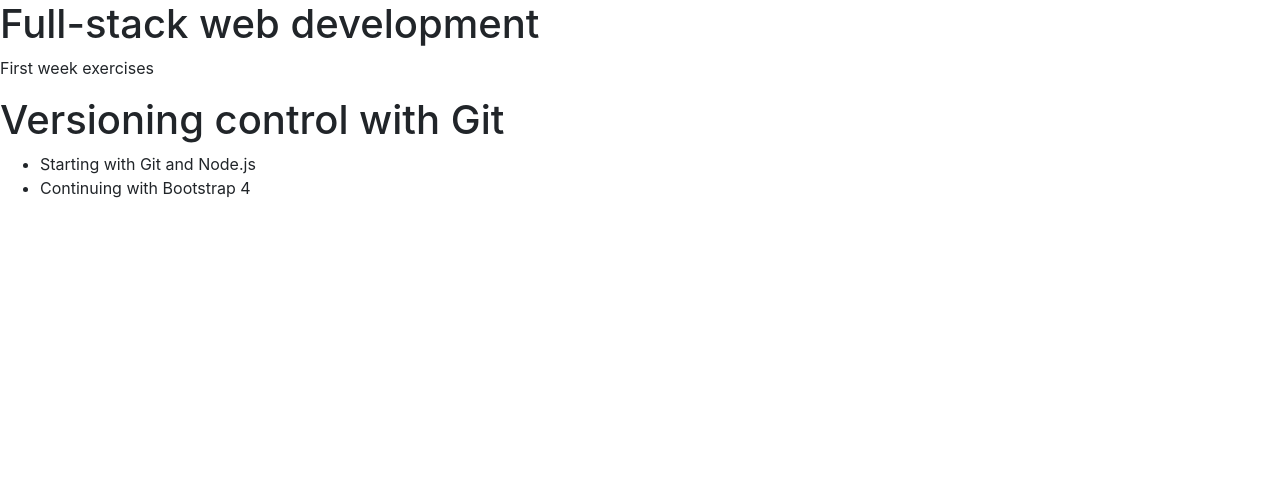
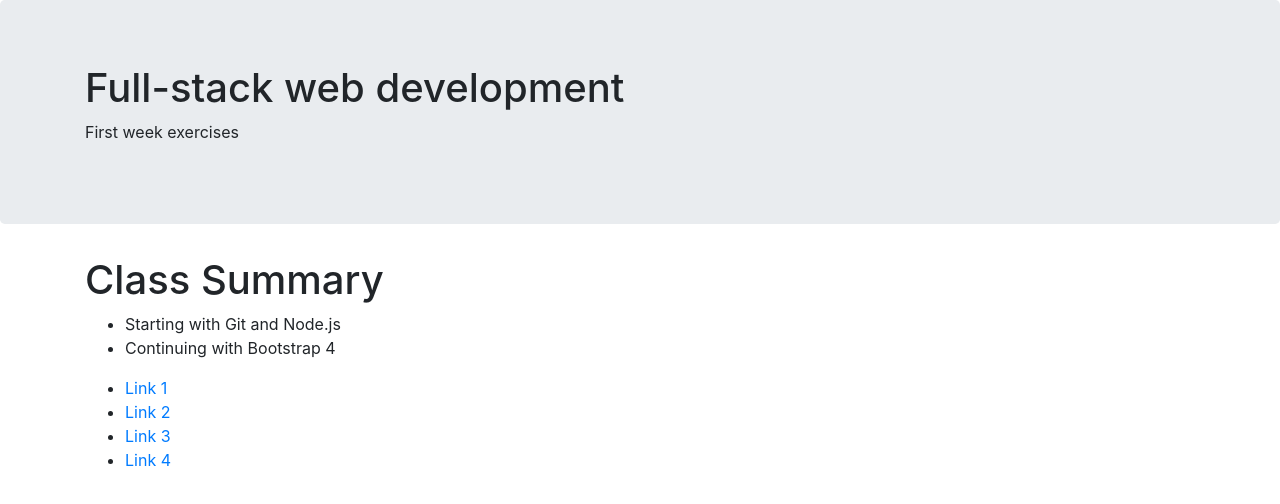
Before and after one commit to skrunic/npm-test, a website: page index.html in a window 1280 px wide. Drawn offline with nearby package versions, Linux system fonts and the light colour scheme.

Commit message:
Bootstrap, part 1

```diff
--- a/index.html
+++ b/index.html
@@ -13,18 +13,44 @@
     </head>
 
     <body>
-        <header>
+        <header class="jumbotron">
+            <div class="container">
+                <div class="row">
+                    <div class="col-12 col-sm-8">
                         <h1>Full-stack web development</h1>
                         <p>First week exercises</p>
+                    </div>
+                    <div class="col col-sm">
+
+                    </div>
+                </div>
+            </div>
         </header>
 
-        <main>
-            <h1>Versioning control with Git</h1>
+        <main class="container">
+            <div class="row">
+                <div class="col-sm-6">
+                    <h1>Class Summary</h1>
                     <ul>
                         <li>Starting with Git and Node.js</li>
                         <li>Continuing with Bootstrap 4</li>
                     </ul>
+                </div>
+            </div>
         </main>
+
+        <footer class="container">
+            <div class="row">
+                <div class="col-md-6">
+                    <ul>
+                        <li><a href="#">Link 1</a></li>
+                        <li><a href="#">Link 2</a></li>
+                        <li><a href="#">Link 3</a></li>
+                        <li><a href="#">Link 4</a></li>
+                    </ul>
+                </div>
+            </div>
+        </footer>
     </body>
 
 
```
Lines whose indentation alone changed are shown as unchanged.
